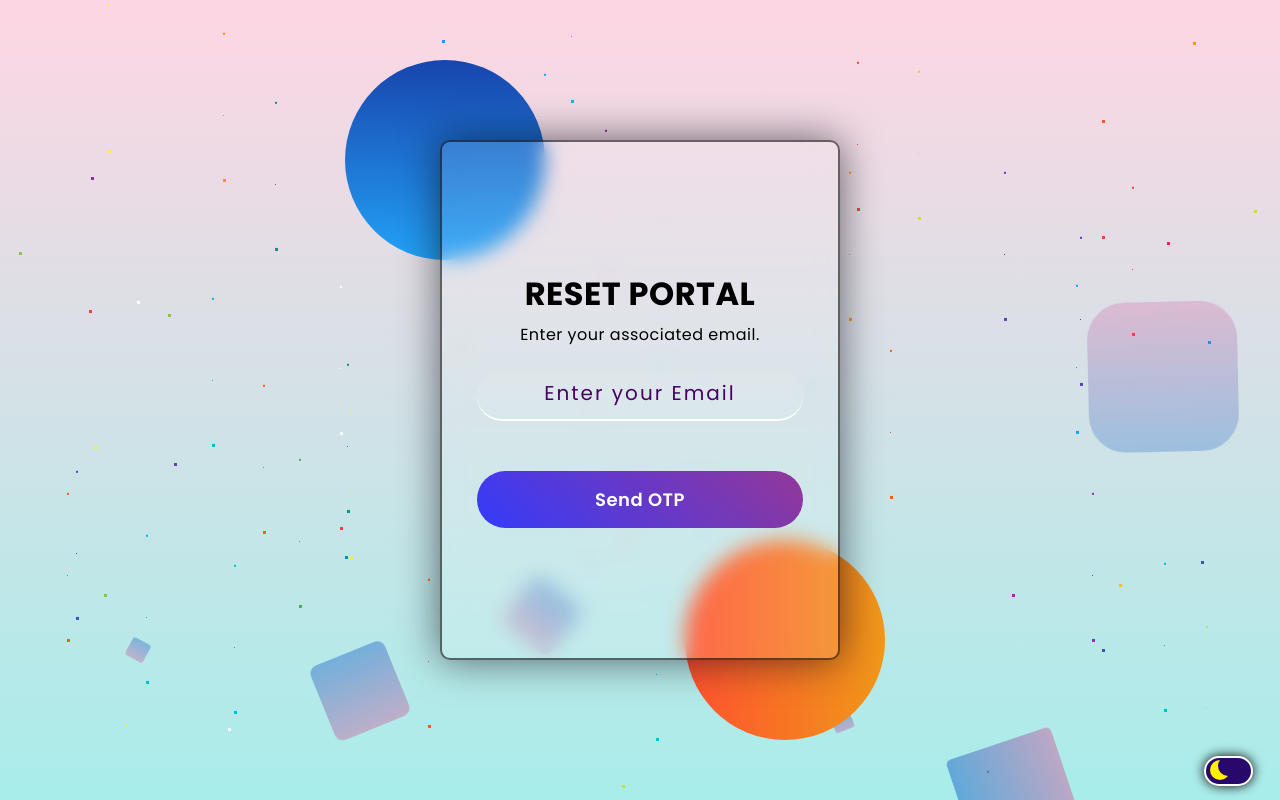
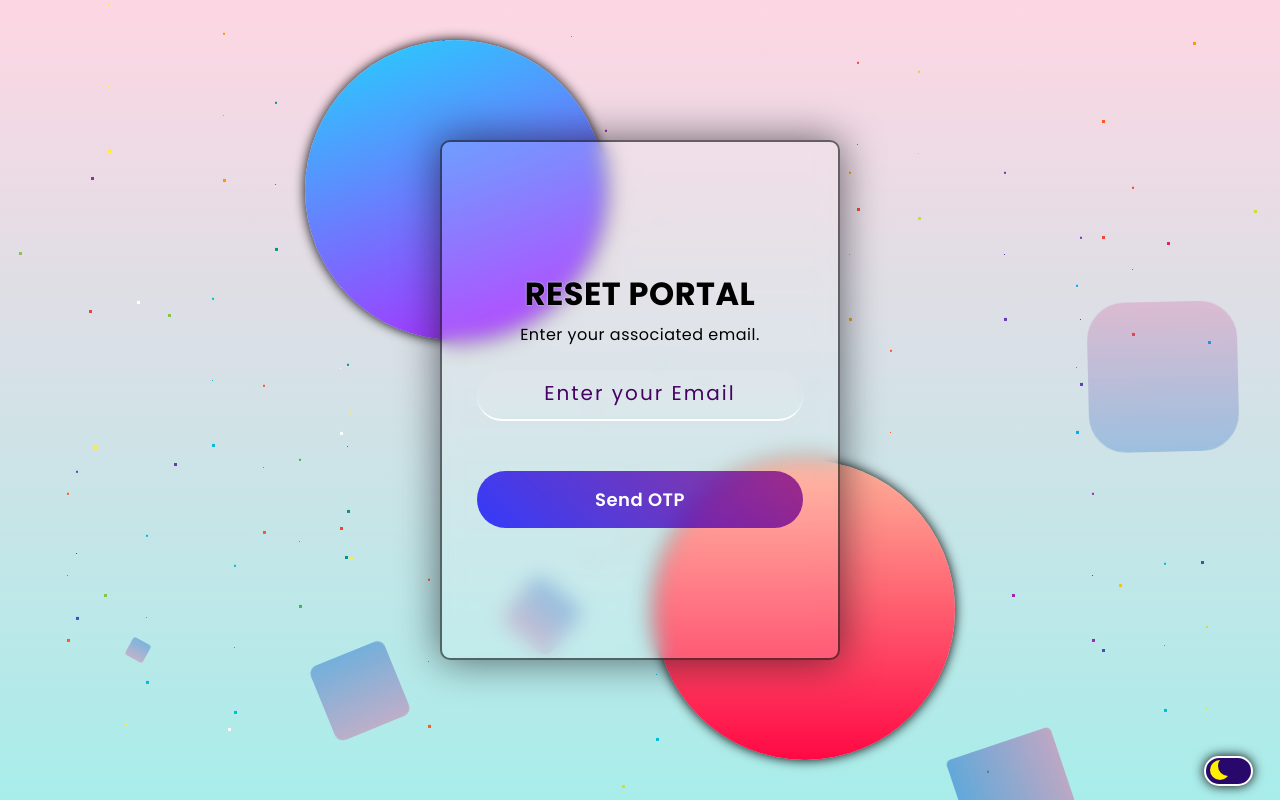
Before and after one commit to rajgopalhota/SDP-02, a React (Create React App) app in the folder client/: page /forgotpass in a window 1280 px wide. Built offline with nearby package versions, Linux system fonts and the light colour scheme.

Commit message:
Form clearing after submitting

```diff
--- a/client/src/Admin/Toolbar.js
+++ b/client/src/Admin/Toolbar.js
@@ -26,6 +26,14 @@ export default function Toolbar() {
         </div>
         <div className="offcanvas-body">
           <div className="tooltip-buttons">
+            <Link to="/admin">
+              <button
+                className="tooltip-btn-hover color-10"
+                data-bs-dismiss="offcanvas"
+              >
+                <i className="fa-solid fa-key"></i>&nbsp;&nbsp;Overview
+              </button>
+            </Link>
             <Link to="/admin/repairs">
               <button
                 className="tooltip-btn-hover color-1"
--- a/client/src/components/Community/Community.js
+++ b/client/src/components/Community/Community.js
@@ -34,7 +34,6 @@ export default function Community() {
     const handleComment = (e) => {
         e.preventDefault();
         const data = new FormData(e.currentTarget);
-        e.target.reset();
         axios
             .post(`${AutobotBackend}/api/comment`, {
                 username: auth.user,
@@ -42,7 +41,7 @@ export default function Community() {
                 date: currentDateTime()
             })
             .then((response) => {
-                console.log(response);
+                e.target.reset();
                 if (response.data === "success") {
                     toast.success("Success", {
                         position: "bottom-right",
--- a/client/src/components/ForgotPass/Forgot.css
+++ b/client/src/components/ForgotPass/Forgot.css
@@ -8,27 +8,24 @@
     top: 50%;
 }
 .forgot-background .forgot-shape{
-    height: 200px;
-    width: 200px;
+    height: 300px;
+    width: 300px;
     position: absolute;
     border-radius: 50%;
+    box-shadow: 0 0 12px black;
+}
+.main-body-dark .forgot-background .forgot-shape{
+    box-shadow: 0 0 12px rgb(93, 93, 93);
 }
 .forgot-shape:first-child{
-    background: linear-gradient(
-        #1845ad,
-        #23a2f6
-    );
-    left: -80px;
-    top: -80px;
+    background-image: linear-gradient(-20deg, #b721ff 0%, #21d4fd 100%);
+    left: -120px;
+    top: -100px;
 }
 .forgot-shape:last-child{
-    background: linear-gradient(
-        to right,
-        #ff512f,
-        #f09819
-    );
-    right: -30px;
-    bottom: -80px;
+    background-image: linear-gradient(to top, #ff0844 0%, #ffb199 100%);
+    right: -100px;
+    bottom: -100px;
 }
 .forotcontainer form{
     height: 520px;
--- a/client/src/components/Home/Styles/Homestyle.css
+++ b/client/src/components/Home/Styles/Homestyle.css
@@ -29,9 +29,11 @@ h1 {
   background-color: rgba(0, 0, 0, 0.242);
 }
 .main-body-light .home-container-portfolio {
+  animation: all ease-in 1s;
   background-image: linear-gradient(-225deg, #2CD8D5 0%, #C5C1FF 56%, #FFBAC3 100%);
 }
 .main-body-light .home-container-portfolio-faqsautobot {
+  animation: all ease-in 1s;
   border: 2px solid rgb(0, 0, 0);
   background-image: linear-gradient(-225deg, #2CD8D5 0%, #C5C1FF 56%, #FFBAC3 100%);
 }
--- a/client/src/components/Testride/Testride.js
+++ b/client/src/components/Testride/Testride.js
@@ -33,7 +33,7 @@ export default function Testride(props) {
                     cartype: name
                 })
                 .then((response) => {
-                    console.log(response);
+                    e.target.reset();
                     setLoad(true);
                     if (response.data === "message sent") {
                         toast.success("Success", {
```
